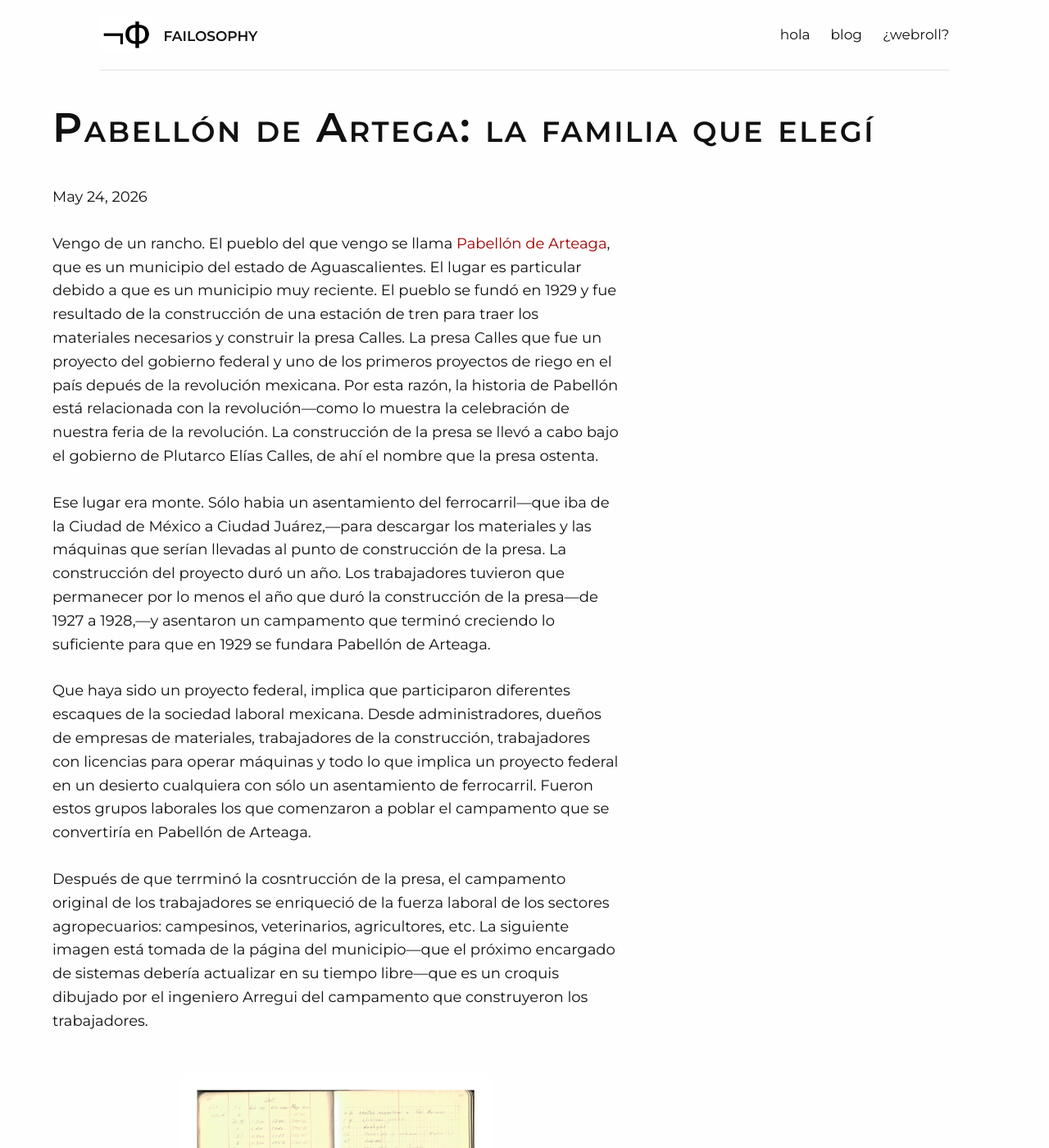
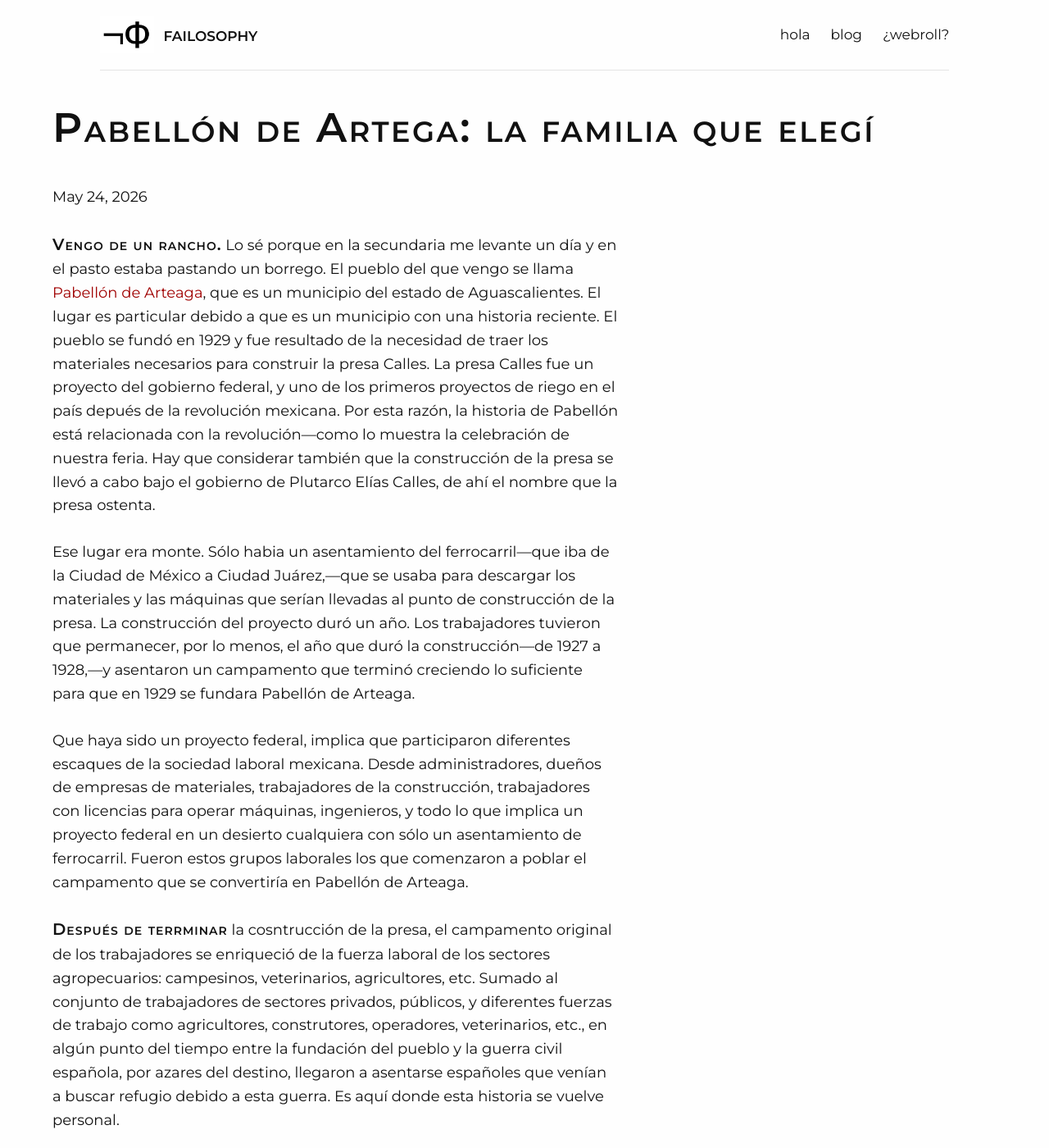
Before and after one commit to Oiuhukt/failosophy, a Jekyll site: the page built from _posts/2026-05-24-pabellondeart.md, in a window 1280 px wide and 1400 px high. Shown: the whole window at 82% size. Built offline with Jekyll 4.4.1, drawn with Linux system fonts in a browser that asks for light colours; some web fonts are replaced; some of the changed text lies outside the part shown.

Commit message:
nuevo post

```diff
--- a/_posts/2026-05-24-pabellondeart.md
+++ b/_posts/2026-05-24-pabellondeart.md
@@ -8,50 +8,45 @@
 <!--more-->
 
 
-Vengo de un rancho. El pueblo del que vengo se llama [Pabellón de
+{% newthought 'Vengo de un rancho.' %} Lo sé porque en la secundaria me levante un día y  en el pasto estaba pastando un borrego. El pueblo del que vengo se llama [Pabellón de
 Arteaga](https://es.wikipedia.org/wiki/Pabell%C3%B3n_de_Arteaga), que es un municipio
-del estado de Aguascalientes. El lugar es particular debido a que es un municipio muy
-reciente. El pueblo se fundó en 1929 y fue resultado de la construcción de una
-estación de tren para traer los materiales necesarios y construir la presa Calles. La
-presa Calles que fue un proyecto del gobierno federal y uno de los primeros proyectos
+del estado de Aguascalientes. El lugar es particular debido a que es un municipio con una historia reciente. El pueblo se fundó en 1929 y fue resultado de la necesidad de traer los materiales necesarios para construir la presa Calles. La
+presa Calles fue un proyecto del gobierno federal, y uno de los primeros proyectos
 de riego en el país depués de la revolución mexicana. Por esta razón, la historia de
 Pabellón está relacionada con la revolución---como lo muestra la celebración de
-nuestra feria de la revolución. La construcción de la presa se llevó a cabo bajo el
-gobierno de Plutarco Elías Calles, de ahí el nombre que la presa ostenta.
+nuestra feria. Hay que considerar también que la construcción de la presa se llevó a cabo bajo el gobierno de Plutarco Elías Calles, de ahí el nombre que la presa ostenta.
 
 Ese lugar era monte. Sólo habia un asentamiento del ferrocarril---que iba de la
-Ciudad de México a Ciudad Juárez,---para descargar los materiales y las máquinas que
+Ciudad de México a Ciudad Juárez,---que se usaba para descargar los materiales y las máquinas que
 serían llevadas al punto de construcción de la presa. La construcción del proyecto
-duró un año. Los trabajadores tuvieron que permanecer por lo menos el año que duró la
-construcción de la presa---de 1927 a 1928,---y asentaron un campamento que terminó
+duró un año. Los trabajadores tuvieron que permanecer, por lo menos, el año que duró la construcción---de 1927 a 1928,---y asentaron un campamento que terminó
 creciendo lo suficiente para que en 1929 se fundara Pabellón de Arteaga.
 
 Que haya sido un proyecto federal, implica que participaron diferentes escaques de la
 sociedad laboral mexicana. Desde administradores, dueños de empresas de materiales,
-trabajadores de la construcción, trabajadores con licencias para operar máquinas y
-todo lo que implica un proyecto federal en un desierto cualquiera con sólo un
+trabajadores de la construcción, trabajadores con licencias para operar máquinas, ingenieros, y todo lo que implica un proyecto federal en un desierto cualquiera con sólo un
 asentamiento de ferrocarril. Fueron estos grupos laborales los que comenzaron a
 poblar el campamento que se convertiría en Pabellón de Arteaga.
 
-Después de que terrminó la cosntrucción de la presa, el campamento original de los
-trabajadores se enriqueció de la fuerza laboral de los sectores agropecuarios:
-campesinos, veterinarios, agricultores, etc. La siguiente imagen está tomada de la
-página del municipio---que el próximo encargado de sistemas debería actualizar en su
-tiempo libre---que es un croquis dibujado por el ingeniero Arregui del campamento que
-construyeron los trabajadores.
+{% newthought 'Después de terrminar' %} la cosntrucción de la presa, el campamento
+original de los trabajadores se enriqueció de la fuerza laboral de los sectores
+agropecuarios: campesinos, veterinarios, agricultores, etc. Sumado al conjunto de
+trabajadores de sectores privados, públicos, y diferentes fuerzas de trabajo como
+agricultores, construtores, operadores, veterinarios, etc., en algún punto del tiempo entre la fundación del pueblo y la guerra civil española, por azares del destino, llegaron a asentarse españoles que venían a buscar refugio debido a esta guerra. Es aquí donde esta historia se vuelve personal.
+
+Para entrar en temas personales, quiero mencionar la siguiente imagen que es un croquis del campamento que dio origen a mi puieblo. Esta imagen está tomada de la
+[página del municipio](https://www.pabellon.gob.mx/index.php)---que el próximo encargado de sistemas debería actualizar en su
+tiempo libre. Según la página, este croquis fue dibujado por el ingeniero Arregui.
 
 <img src="{{ site.baseurl }}/assets/img/campamentoPabe.jpg" class="full-page-image"
 alt="Croquis del campamento Arregui"/>
 
-Pueden encontrar la libreta en el archivo histórico 'Casino de la Selva,' que se
+Parece ser que si quieren ver la libreta física, la pueden encontrar
+en el archivo histórico 'Casino de la Selva,' que se
 encuentra muy cerca de un departamento hermoso que tuve el privilegio de rentar
-durante un periodo considerable de tiempo.
+durante un periodo considerable de tiempo. Donde además venden cerca un café delicioso. Dos razones para visitar el [archivo histórico.](https://pabellon.gob.mx/site24-27/archivoHistorico/archivoHistorico.php)
 
-Sumado al conjunto de trabajadores de sectores privados y públicos, y de diferentes
-ramas desde agricultura, construcción, maquinaria, etc., en algún punto del tiempo
-entre la fundación del pueblo y la guerra civil española, por alguna razón llegaron a
-asentarse españoles que venían de refugiados a causa de esta guerra. Es aquí donde
-esta historia se vuelve personal.
+
 
 Verán, adoro Pabellón de Arteaga. Cuando digo que vengo de un rancho, lo digo con
 mucho orgullo. Lo digo orgullosamente y en voz alta, especialmente ahora que no vivo
```
